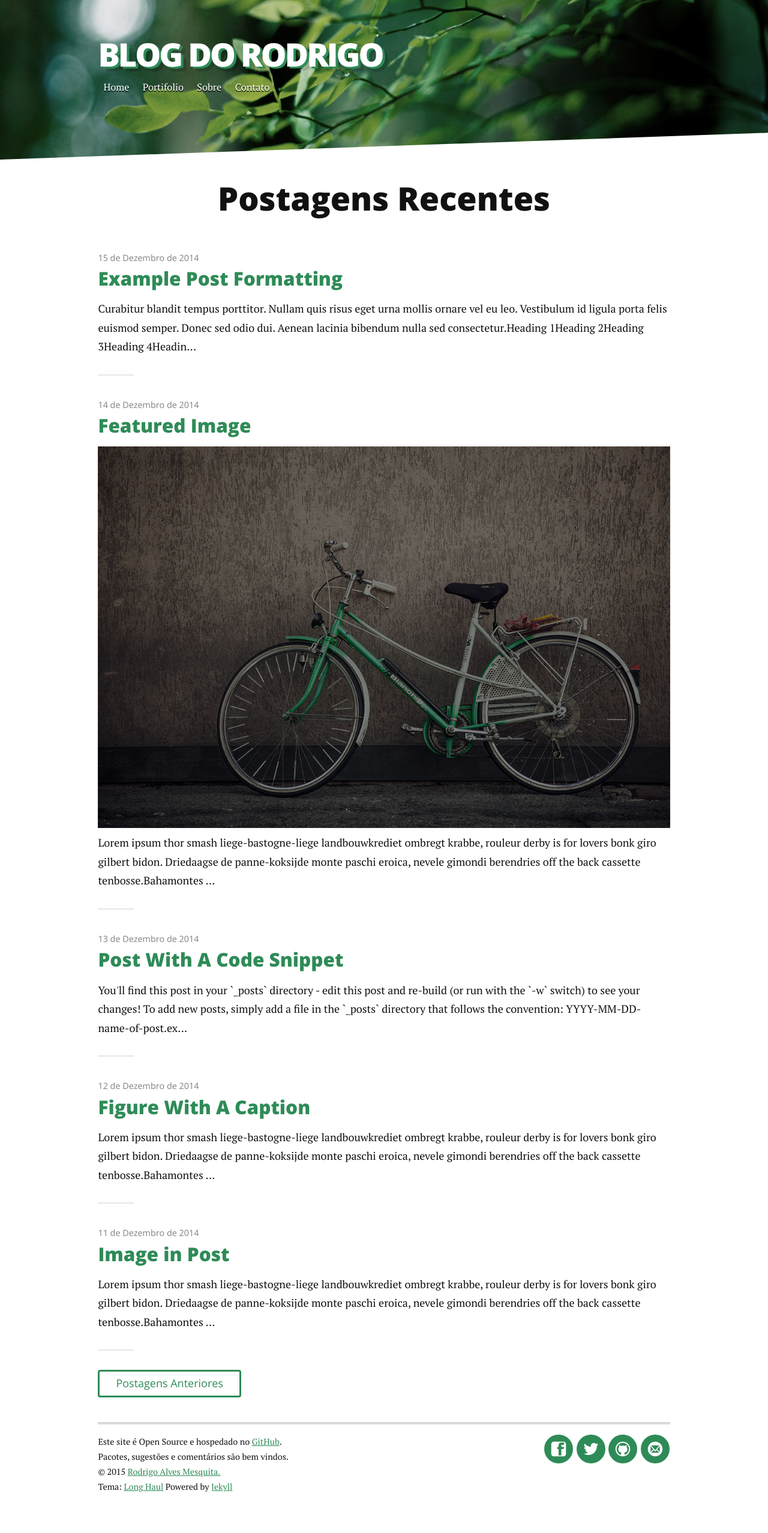
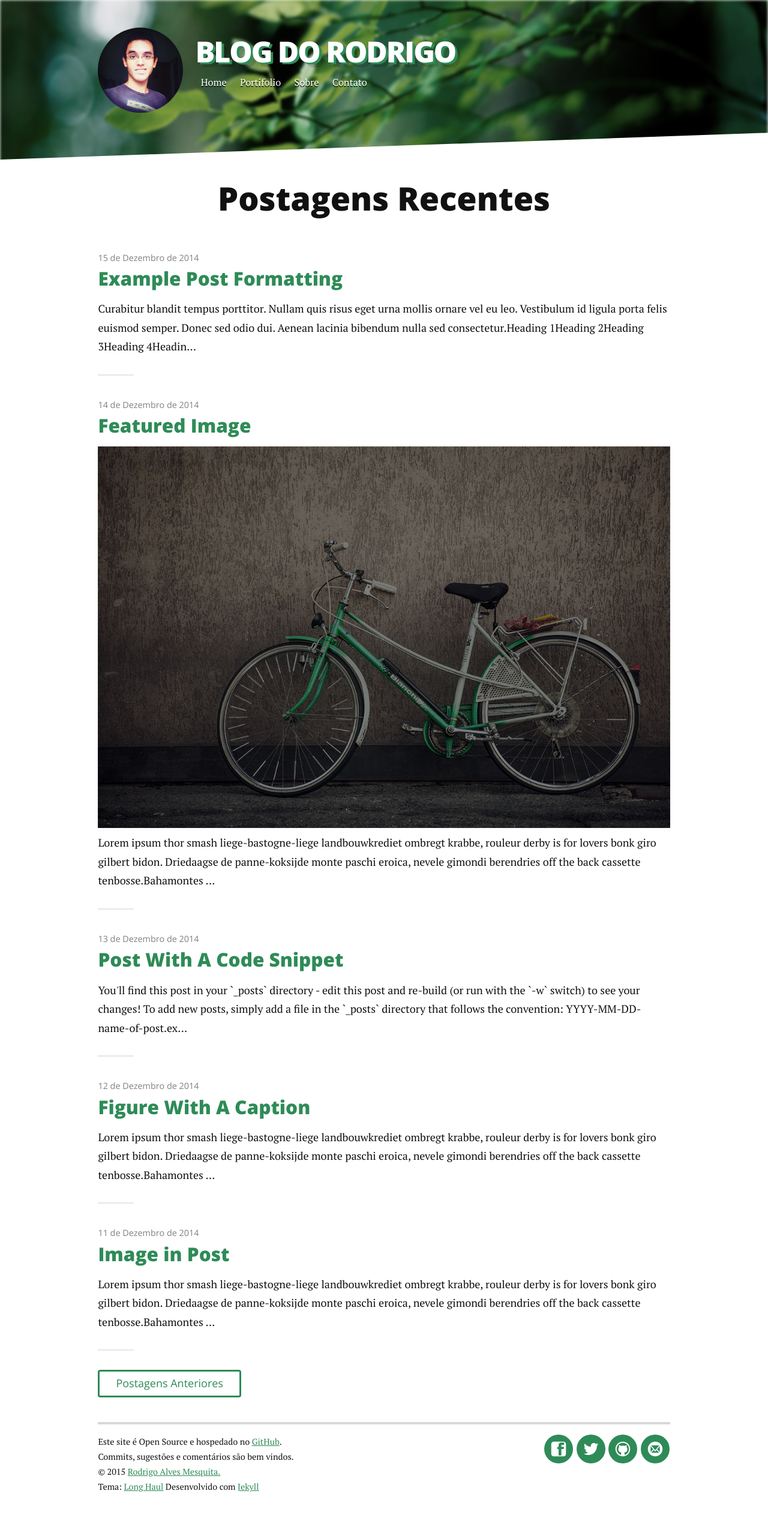
Before and after one commit to Rodrigo54/rodrigoalves.dev, a Jekyll site: the page built from index.html, in a window 1280 px wide. Shown: the whole page at 60% size. Built offline with Jekyll 4.4.1, drawn with Linux system fonts in a browser that asks for light colours; nearby versions of some CDN libraries; Markdown is read by kramdown in place of the engine named in the settings; the list of posts is cut into pages by our own code.

Commit message:
update esquema do blog

```diff
--- a/_config.yml
+++ b/_config.yml
@@ -14,7 +14,7 @@ paginate: 5
 
 navigation:
  - title: Home
-   url: "/index.html"
+   url: /index.html
  - title: Portifolio
    url: /portifolio/home.html
  - title: Sobre
@@ -30,4 +30,6 @@ social:
 
 google_analytics: ""
 
+photohome: /assets/img/photo.jpg
+
 timezone: America/Fortaleza
--- a/_includes/footer.html
+++ b/_includes/footer.html
@@ -1,6 +1,6 @@
 <div class="footer">
    <div class="container">
-     <p class="copy">Este site é Open Source e hospedado no <a href="https://github.com/comandosgit/comandosgit.github.io" title="Comandos Git Open Source">GitHub</a>.<br>Pacotes, sugestões e comentários são bem vindos.<br>&copy; {{ site.time | date: '%Y' }} <a href="http://rodrigo54.github.io/">Rodrigo Alves Mesquita.</a><br>Tema: <a href="https://github.com/brianmaierjr/long-haul">Long Haul</a> Powered by <a href="http://jekyllrb.com">Jekyll</a></p>
+     <p class="copy">Este site é Open Source e hospedado no <a href="https://github.com/comandosgit/comandosgit.github.io" title="Comandos Git Open Source">GitHub</a>.<br>Commits, sugestões e comentários são bem vindos.<br>&copy; {{ site.time | date: '%Y' }} <a href="http://rodrigo54.github.io/">Rodrigo Alves Mesquita.</a><br>Tema: <a href="https://github.com/brianmaierjr/long-haul">Long Haul</a> Desenvolvido com <a href="http://jekyllrb.com">Jekyll</a></p>
 
       <div class="footer-links">
          <ul class="noList">
--- a/_includes/header.html
+++ b/_includes/header.html
@@ -1,5 +1,7 @@
  <div class="header">
      <div class="container">
+        <img src="{{ site.photohome | prepend: site.baseurl }}" alt="Milha foto">
+        <div>
          <h1 class="logo"><a href="{{ site.baseurl }}/">{{ site.title }}</a></h1>
          <nav class="nav-collapse">
              <ul class="noList">
@@ -10,5 +12,6 @@
                  {% endfor %}
              </ul>
          </nav>
+         </div>
      </div>
  </div><!-- end .header -->
```
Also changed, not shown: assets/scss/breakpoints/_800up.scss (+21 -3 lines), assets/scss/breakpoints/_mobileup.scss (+15 -6 lines), assets/css/style.css, assets/img/photo.jpg (added).
